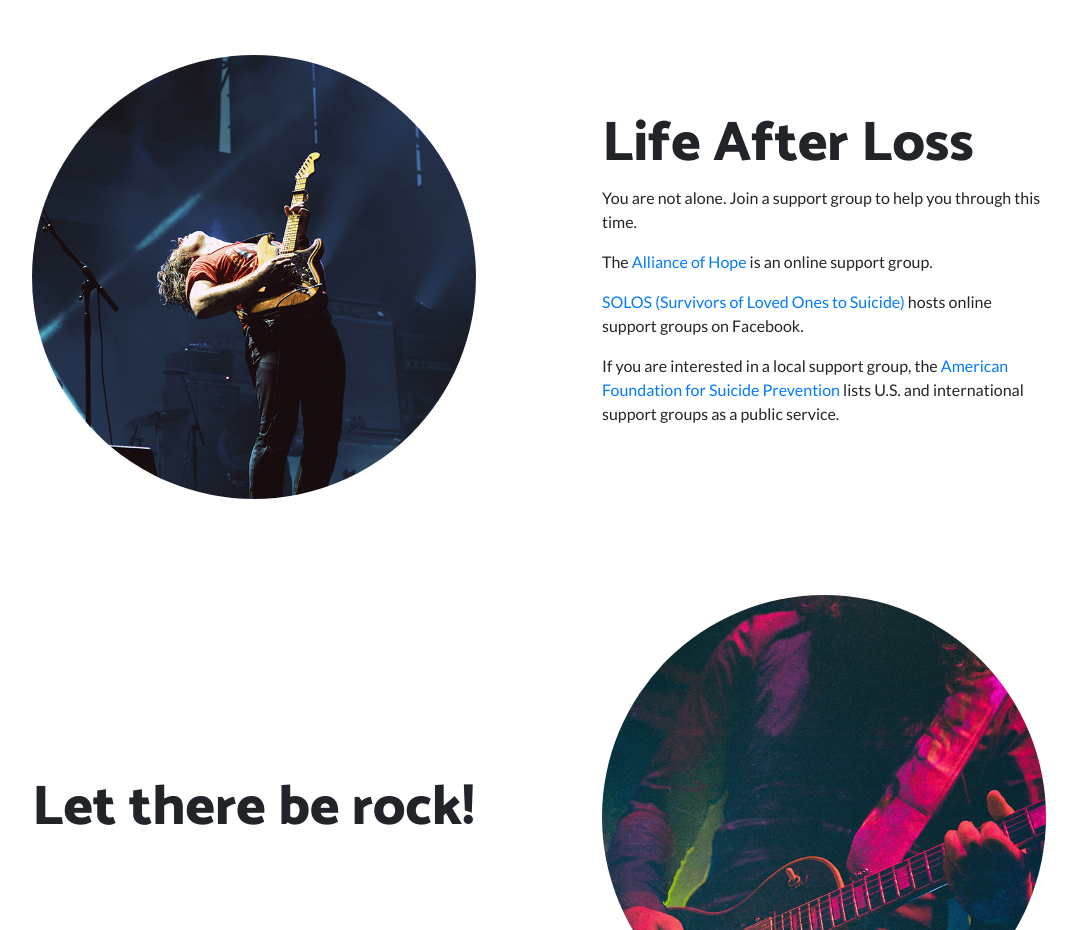
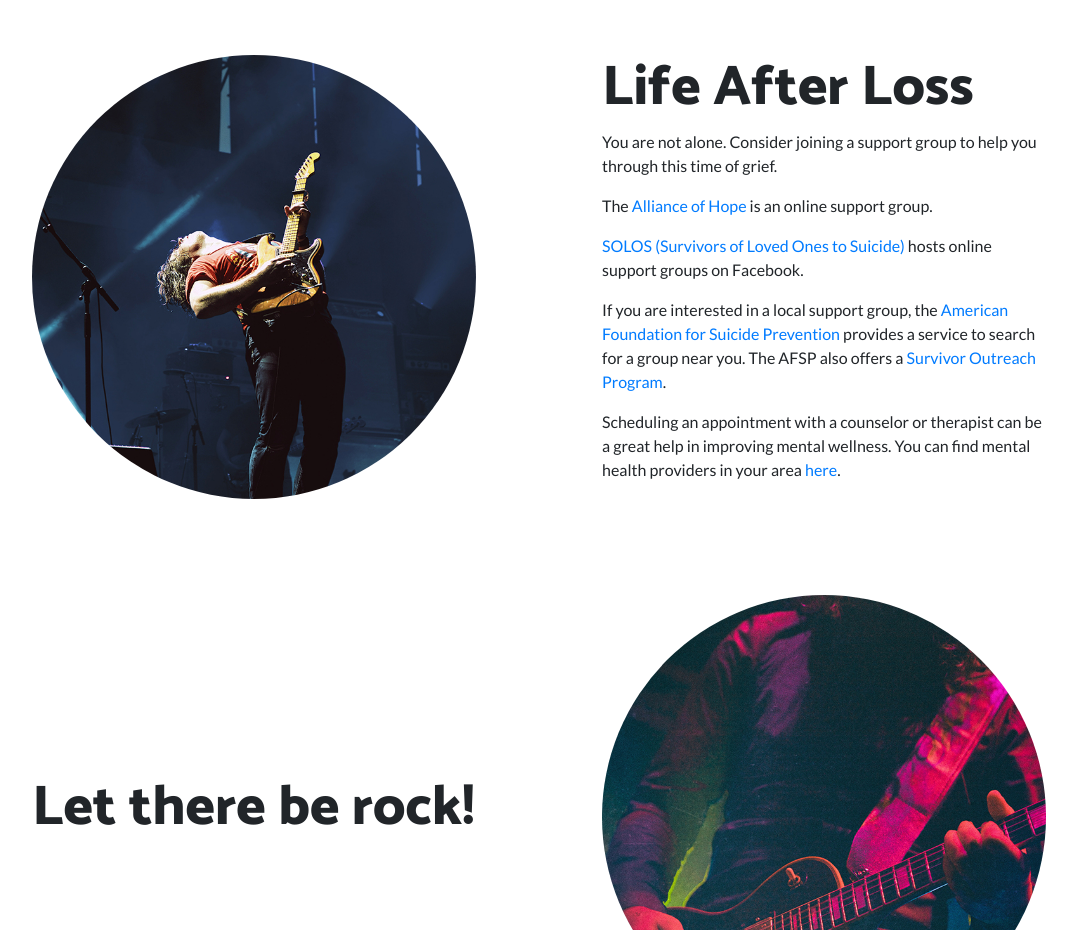
Before and after one commit to Jason27chan/Heart, a website: page resources.html in a window 1280 px wide. Shown: the part 1220-2150 px from the top of the page, without its empty margins (101-1178 px from the left). Drawn offline with Linux system fonts and the light colour scheme.

Commit message:
added even more resources!

```diff
--- a/resources.html
+++ b/resources.html
@@ -90,10 +90,11 @@
           <div class="col-lg-6">
             <div class="p-5">
               <h2 class="display-4">Life After Loss</h2>
-              <p>You are not alone. Join a support group to help you through this time.</p>
+              <p>You are not alone. Consider joining a support group to help you through this time of grief.</p>
               <p>The <a href="http://www.allianceofhope.org/">Alliance of Hope</a> is an online support group.</p>
               <p><a href="http://www.solossurvivorsoflovedonestosuicide.com/online-groups.html">SOLOS (Survivors of Loved Ones to Suicide)</a> hosts online support groups on Facebook.</p>
-              <p>If you are interested in a local support group, the <a href="https://afsp.org/find-support/ive-lost-someone/find-a-support-group/">American Foundation for Suicide Prevention</a> lists U.S. and international support groups as a public service.</p>
+              <p>If you are interested in a local support group, the <a href="https://afsp.org/find-support/ive-lost-someone/find-a-support-group/">American Foundation for Suicide Prevention</a> provides a service to search for a group near you. The AFSP also offers a <a href="https://afsp.org/find-support/ive-lost-someone/survivor-outreach-program/">Survivor Outreach Program</a>.</p>
+              <p>Scheduling an appointment with a counselor or therapist can be a great help in improving mental wellness. You can find mental health providers in your area <a href="http://www.mentalhealthamerica.net/finding-help">here</a>.</p>
             </div>
           </div>
         </div>
```
